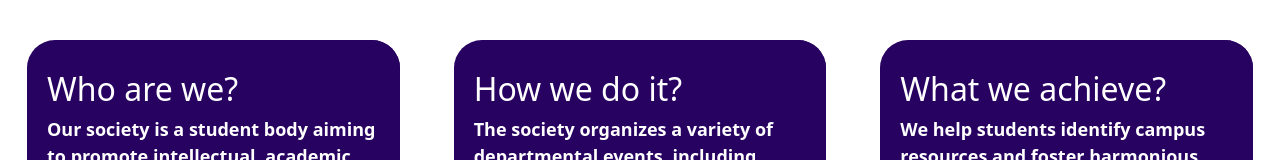
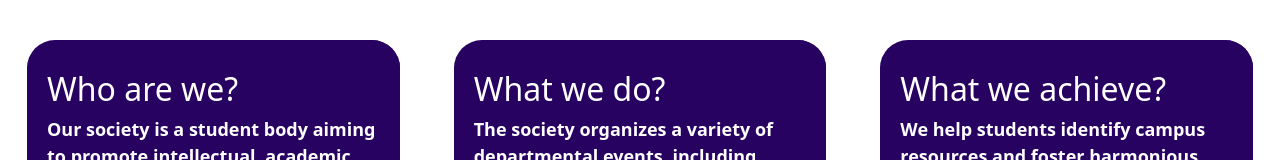
Before and after one commit to devang-kumawat/Chemineers2023, a plain HTML site: page index.html in a window 1280 px wide. Shown: the part 715-875 px from the top of the page. Drawn offline with nearby package versions, Linux system fonts and the light colour scheme.

Commit message:
Update index.html

```diff
--- a/index.html
+++ b/index.html
@@ -99,7 +99,7 @@
                     <div href="#" class="ag-courses-item_link">
                         <div class="ag-courses-item_bg   ag-courses_item1"></div>
                         <div class="ag-courses-item_title">
-                            <h2>How we do it?</h2>
+                            <h2>What we do?</h2>
                             <p>The society organizes a variety of departmental events, including Happy Hours, Technical Workshops, Freshers Party, Alumni Talks, Farewell Party, Sports Tournaments, Higher Studies Sessions, and the Chemical Engineering Fest- ‘EXERGY’.
                             </p>
                         </div>
```
